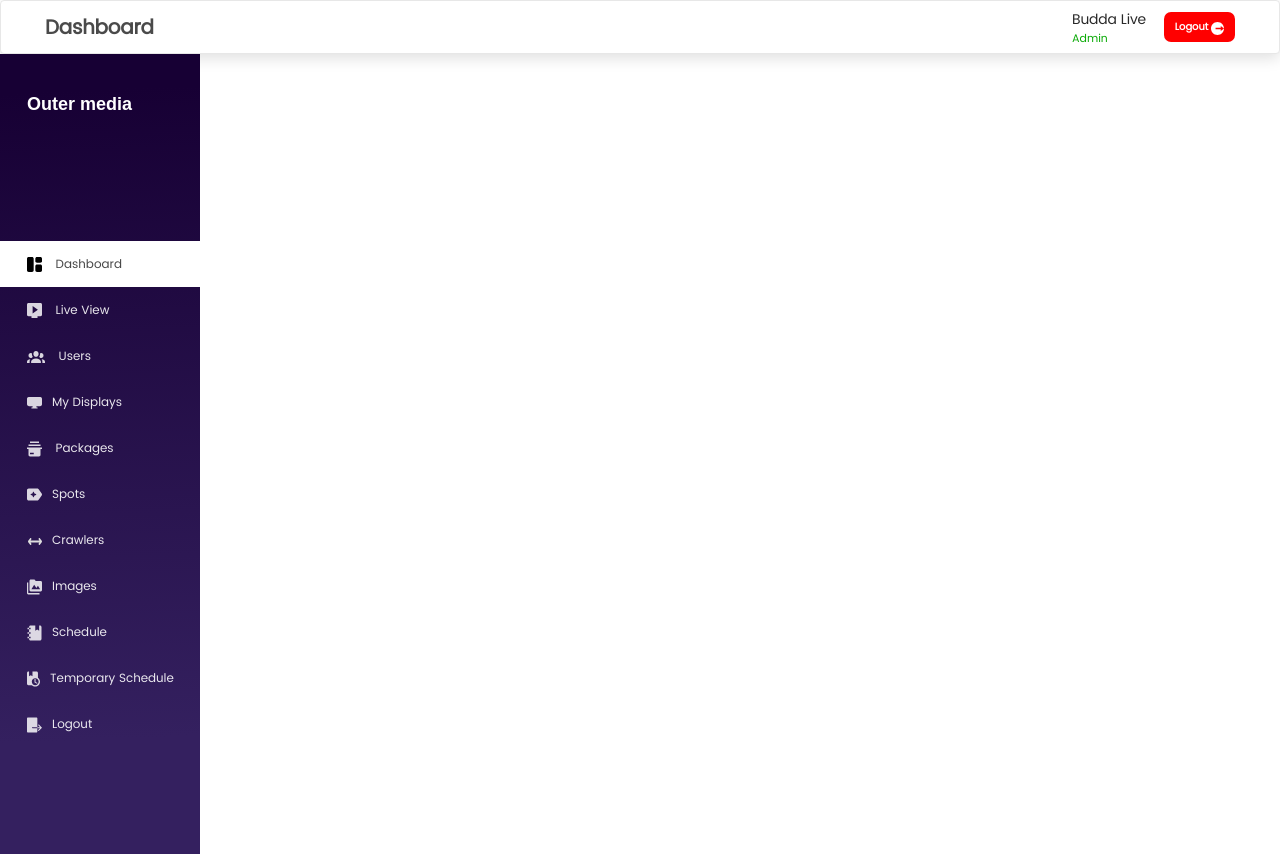
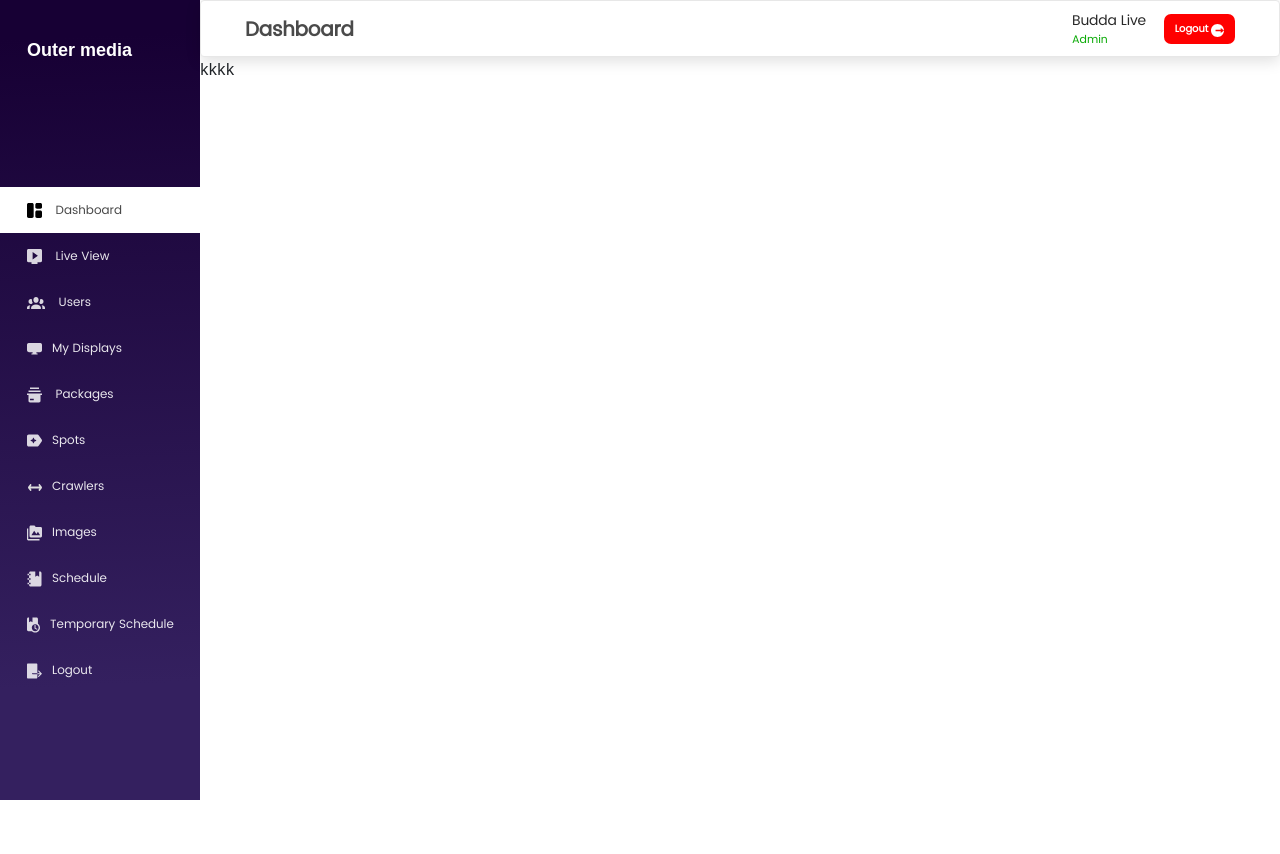
Before and after one commit to KingJrn/Outer_Media, a Vue app: page / in a window 1280 px wide. After the commit the page ends 800 px from the top, so only its background shows below. Built offline with nearby package versions, Linux system fonts and the light colour scheme.

Commit message:
completed navigation layout

```diff
--- a/src/assets/scss/components/_base.scss
+++ b/src/assets/scss/components/_base.scss
@@ -72,6 +72,10 @@ $default-letter-sapcing: -0.01em;
 // FLEX BOX
 $default-gap: 1;
 
+// Standard Measurement for layout
+$nav-width: 200px;
+$nav-height: 57px;
+
 // General Styles
 // select,
 // textarea,
--- /dev/null
+++ b/src/layouts/Navigation.vue
@@ -0,0 +1,39 @@
+<template>
+    <div id="navigation">
+        <TopNavigation></TopNavigation>
+        <div class="main-wrapper">
+            <SideBar></SideBar>
+            <div class="slot">
+                <slot></slot>
+            </div>
+        </div>
+    </div>
+</template>
+
+<script>
+import TopNavigation from './shared/TopNavigation.vue';
+import SideBar from './shared/SideBar.vue';
+
+export default {
+    name: 'Navigation',
+    components: {
+        TopNavigation,
+        SideBar
+    }
+}
+</script>
+
+<style lang="scss" scoped>
+@import '@/assets/scss/main.scss';
+
+#navigation,
+.main-wrapper {
+    width: 100%;
+    height: 100vh;
+}
+
+.slot {
+    transform: translateY($nav-height);
+    width: calc(100% - $nav-width);
+    margin-left: $nav-width;
+}</style>
--- a/src/layouts/shared/SideBar.vue
+++ b/src/layouts/shared/SideBar.vue
@@ -121,8 +121,11 @@ export default {
 @import '@/assets/scss/main.scss';
 
 nav {
-    width: 200px;
-    height: 100vh;
+    width: $nav-width;
+    height: 100%;
+    position: fixed;
+    top: 0;
+    left: 0;
     background: $color-brand-primary-blue;
 
 }
@@ -161,7 +164,6 @@ nav {
             @include textStyles('Poppins', 500, 12px, 20px);
             color: $sidebar-text-primary;
             padding-block: 13px;
-            // width: 169px;
             height: 46px;
             @extend %sidebar-padding-inline;
 
--- a/src/layouts/shared/TopNavigation.vue
+++ b/src/layouts/shared/TopNavigation.vue
@@ -1,5 +1,5 @@
 <template>
-    <nav class="w-100">
+    <nav>
         <div class="page-title">Dashboard</div>
         <div class="live-section">
             <!-- live section -->
@@ -31,8 +31,13 @@ nav {
     border: $default-border $nav-border-color;
     border-radius: $default-border-radius;
     @include flexed-Container(row, space-between);
-    height: 54px;
+    height: $nav-height;
     padding-inline: $standard-padding;
+    position: fixed;
+    top: 0;
+    right: 0;
+    width: calc(100% - $nav-width);
+    z-index: 10000;
 }
 
 .page-title {
--- a/src/pages/Customer/HomeView.vue
+++ b/src/pages/Customer/HomeView.vue
@@ -1,19 +1,21 @@
 <template>
-  <TopNavigation>
-
-  </TopNavigation>
-  <SideBar></SideBar>
+  <Navigation>
+    <div id="content">
+      kkkk
+    </div>
+  </Navigation>
 </template>
 
 <script>
-import TopNavigation from '@/layouts/shared/TopNavigation.vue';
-import SideBar from '@/layouts/shared/SideBar.vue';
-
+import Navigation from '@/layouts/Navigation.vue';
 export default {
   name: 'Home',
   components: {
-    TopNavigation,
-    SideBar
+    Navigation
   }
 }
 </script>
+
+<style>
+
+</style>
```
